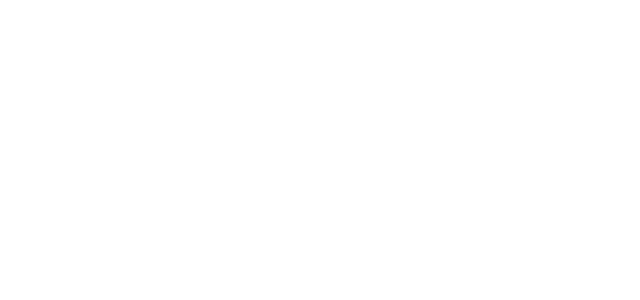
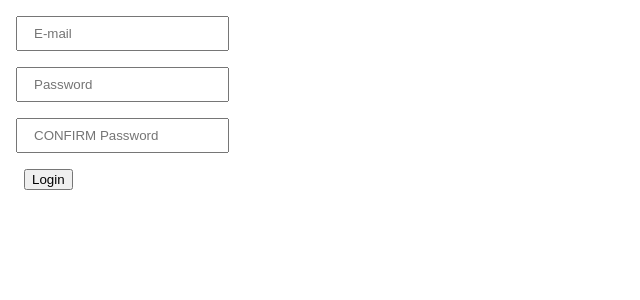
Before and after one commit to t0dd-kr/Intro, a Vue app in the folder frontend/: page /Yoon in a window 1280 px wide. Shown: the top 300 px of the page, without its empty margins (0-640 px from the left). Built offline with nearby package versions, Linux system fonts and the light colour scheme.

Commit message:
연습용!

```diff
--- /dev/null
+++ b/frontend/src/components/Yoon.vue
@@ -0,0 +1,63 @@
+<template lang="html">
+  <div class="yoon">
+    <div class="container-id">
+      <input type="email" v-model="email" placeholder="E-mail">
+    </div>
+    <div class="container-pw">
+      <input type="password" v-model="password" placeholder="Password">
+    </div>
+    <div class="container-pw-confirm">
+      <input type="password" v-model="password_confirm" placeholder="CONFIRM Password">
+    </div>
+    <div class="errormessage" v-if="password !== ''">
+      {{error}}
+    </div>
+    <div class="container-button">
+      <button type="button" v-on:click="login">Login</button>
+    </div>
+  </div>
+</template>
+
+<script>
+export default {
+  name: 'Yoon',
+  data () {
+    return {
+      email_: '',
+      password: '',
+      password_: '',
+      password_confirm: '',
+      email: ''
+    }
+  },
+  computed: {
+    error: function () {
+      if(this.password === this.password_confirm) {
+        return 'Password Correct'
+      } else {
+        return 'Password Wrong!!'
+      }
+    }
+  },
+  methods: {
+    login: function () {
+      if (this.email === this.email_ && this.password === this.password_ === this.password_confirm) {
+        alert('Login success')
+      } else {
+      alert('Login Fail')
+    }
+  }
+}
+
+
+}
+</script>
+
+<style scoped>
+  .container-id, .container-pw, .container-pw-confirm, .container-button {
+    padding: .5rem;
+  }
+  .container-id input, .container-pw input, .container-pw-confirm input, .container-button {
+    padding: .5rem 1rem .5rem 1rem;
+  }
+</style>
--- a/frontend/src/router/index.js
+++ b/frontend/src/router/index.js
@@ -2,6 +2,7 @@
 import Router from 'vue-router'
 import Index from '@/components/Index'
 import Login from '@/components/Login'
+import Yoon from '@/components/Yoon'
 Vue.use(Router)
 
 export default new Router({
@@ -16,6 +17,11 @@
       path: '/login',
       name: 'Login',
       component: Login
+    },
+    {
+      path: '/Yoon',
+      name: 'Yoon',
+      component: Yoon
     }
   ]
 })
```
